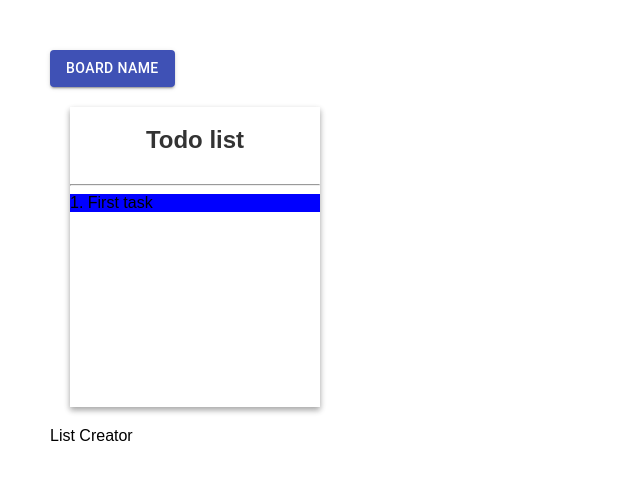
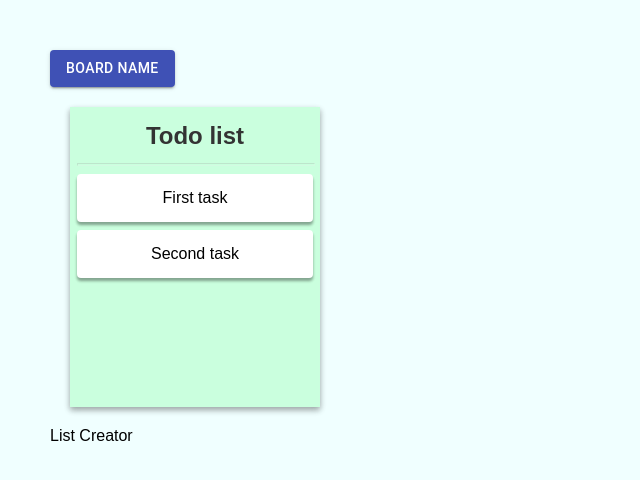
Before and after one commit to george-koshil/clone-trello, a React (Create React App) app: page / in a window 1280 px wide. Shown: the top 480 px of the page, without its empty margins (0-640 px from the left). Built offline with nearby package versions, Linux system fonts and the light colour scheme.

Commit message:
Add styles to TaskList and to Card

```diff
--- a/src/App.css
+++ b/src/App.css
@@ -7,19 +7,44 @@
    width: 250px;
    height: 300px;
    box-shadow: 0 3px 6px rgba(0,0,0,0.16), 0 3px 6px rgba(0,0,0,0.23);
+   background-color: rgb(202, 255, 222);
+
 }
 
 .TaskListTitle {
    color: #333;
-   height: 50px;
    margin-left: 5px;
    margin-right: 5px;
-   padding-top: 19px;
+   padding-top: 15px;
+   padding-bottom: 5px;
    font-size: 24px;
    font-weight: 900;
    text-align: center;
+
 }
 
 .Card {
-   background-color: blue;
+   width: 236px;
+   background-color: white;
+   margin-right: 7px;
+   margin-top: 8px;
+   margin-left: 7px;
+   border-radius: 4px;
+   box-shadow: rgba(0, 0, 0, 0.16) 0 3px 3px, rgba(0, 0, 0, 0.23) 0 3px 3px;
+   text-align: center;
+   padding-top: 15px;
+   padding-bottom: 15px;
 }
+
+hr {
+   height: 1px;
+   width: 236px;
+   margin-left: 7px;
+   margin-right: 7px;
+   opacity: 0.25;
+}
+
+
+body {
+   background-color: azure;
+}
--- a/src/components/TaskList.js
+++ b/src/components/TaskList.js
@@ -7,7 +7,8 @@ function TaskList() {
         <div className='TaskList'>
             <TaskListTitle title='Todo list'/>
             <hr />
-            <Card text=' 1. First task'/>
+            <Card text='First task'/>
+            <Card text='Second task' />
         </div>
     )
 
```
